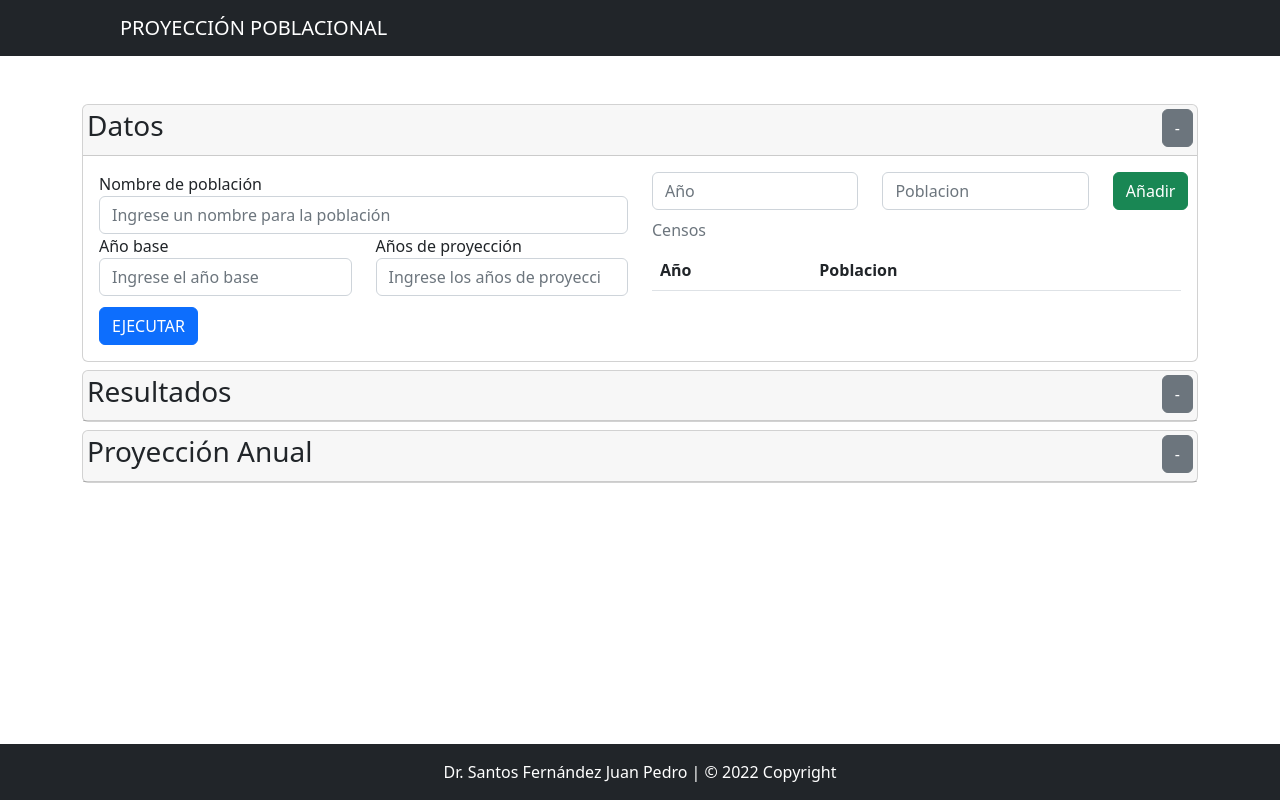
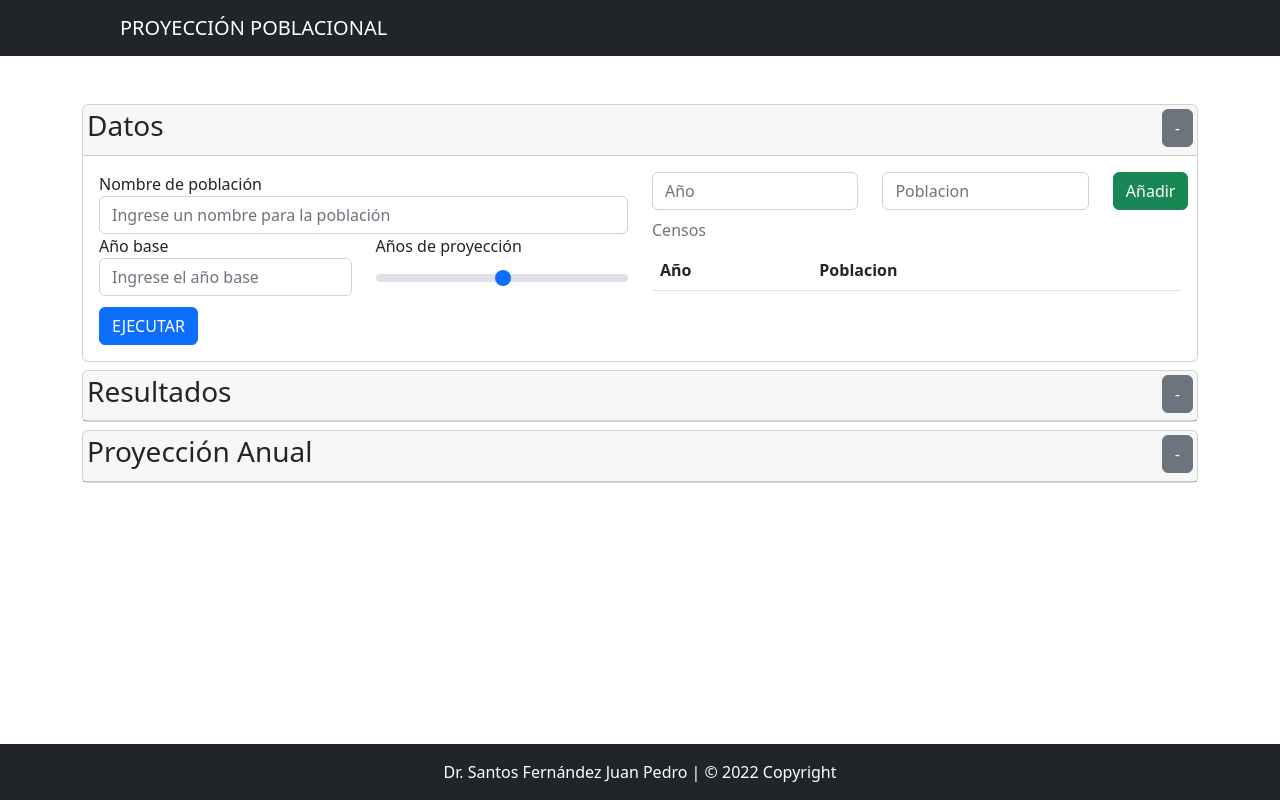
Before and after one commit to RosaEmily/TOOLKIT-EstimacionPoblacional, a Vue app: page / in a window 1280 px wide. Built offline with nearby package versions, Linux system fonts and the light colour scheme; what vue-sweetalert2 would draw is missing.

Commit message:
Input range

```diff
--- a/src/App.vue
+++ b/src/App.vue
@@ -46,15 +46,10 @@
                       <div class="col-6">
                         <b-form-group
                           id="input-group-1"
-                          label="Años de proyección"
+                          :label="form.proyeccion?'Años de proyección : ' + form.proyeccion: 'Años de proyección'"
                           label-for="input-1"
                         >
-                          <b-form-input
-                            id="input-1"
-                            v-model="form.proyeccion"
-                            type="number"
-                            placeholder="Ingrese los años de proyección"
-                          ></b-form-input>
+                          <b-form-input id="range-1" v-model="form.proyeccion" type="range" min="1" max="100" class="form-range mt-2"></b-form-input>
                         </b-form-group>
                       </div>
                     </div>
```
